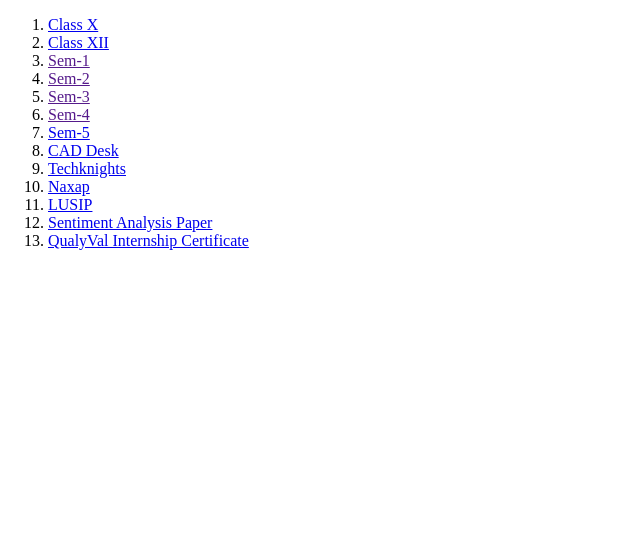
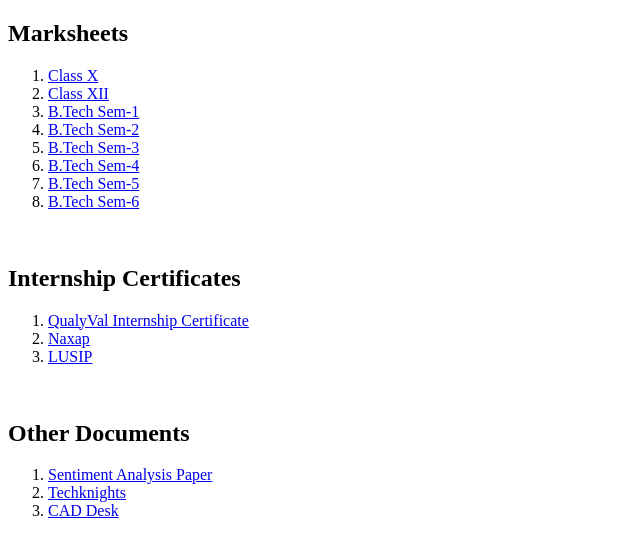
Before and after one commit to tanmayvijay/tanmayvijay.github.io, a plain HTML site: page docs/index.html in a window 1280 px wide. Shown: the whole page, without its empty margins (0-640 px from the left). Drawn offline with Linux system fonts and the light colour scheme.

Commit message:
Added marksheets

```diff
--- a/docs/index.html
+++ b/docs/index.html
@@ -5,21 +5,38 @@
 </head>
 <body>
 
+
+
+<h2>Marksheets</h2>
 <ol>
 	<li><a href="x_tanmay.jpg">Class X</a></li>
 	<li><a href="xii_tanmay.jpg">Class XII</a></li>
-	<li><a href="">Sem-1</a></li>
-	<li><a href="">Sem-2</a></li>
-	<li><a href="">Sem-3</a></li>
-	<li><a href="">Sem-4</a></li>
-	<li><a href="v_sem_tanmay.jpg">Sem-5</a></li>
-	<li><a href="caddesk.jpg">CAD Desk</a></li>
-	<li><a href="techknights.jpg">Techknights</a></li>
+	<li><a href="i_sem_tanmay.jpg">B.Tech Sem-1</a></li>
+	<li><a href="ii_sem_tanmay.jpg">B.Tech Sem-2</a></li>
+	<li><a href="iii_sem_tanmay.jpg">B.Tech Sem-3</a></li>
+	<li><a href="iv_sem_tanmay.jpg">B.Tech Sem-4</a></li>
+	<li><a href="v_sem_tanmay.jpg">B.Tech Sem-5</a></li>
+	<li><a href="vi_sem_tanmay.jpg">B.Tech Sem-6</a></li>
+</ol>
+
+<br>
+
+<h2>Internship Certificates</h2>
+<ol>
+	<li><a href="QualyVal_Internship_Certificate_Tanmay_Vijay.pdf">QualyVal Internship Certificate</a></li>
 	<li><a href="NaxapInternCertificate_TanmayVijay.pdf">Naxap</a></li>
 	<li><a href="LUSIP_InternCertificate_TanmayVijay.pdf">LUSIP</a></li>
+</ol>
+
+<br>
+
+<h2>Other Documents</h2>
+<ol>
 	<li><a href="Paper_Sentiment_Analysis_COVID_19.pdf">Sentiment Analysis Paper</a></li>
-	<li><a href="QualyVal_Internship_Certificate_Tanmay_Vijay.pdf">QualyVal Internship Certificate</a></li>
+	<li><a href="techknights.jpg">Techknights</a></li>
+	<li><a href="caddesk.jpg">CAD Desk</a></li>
 </ol>
+
 
 </body>
 </html>
```
Also changed, not shown: docs/i_sem_tanmay.jpg (added), docs/ii_sem_tanmay.jpg (added), docs/iii_sem_tanmay.jpg (added), docs/iv_sem_tanmay.jpg (added), docs/vi_sem_tanmay.jpg (added), docs/x_tanmay.jpg, 2 other files.
